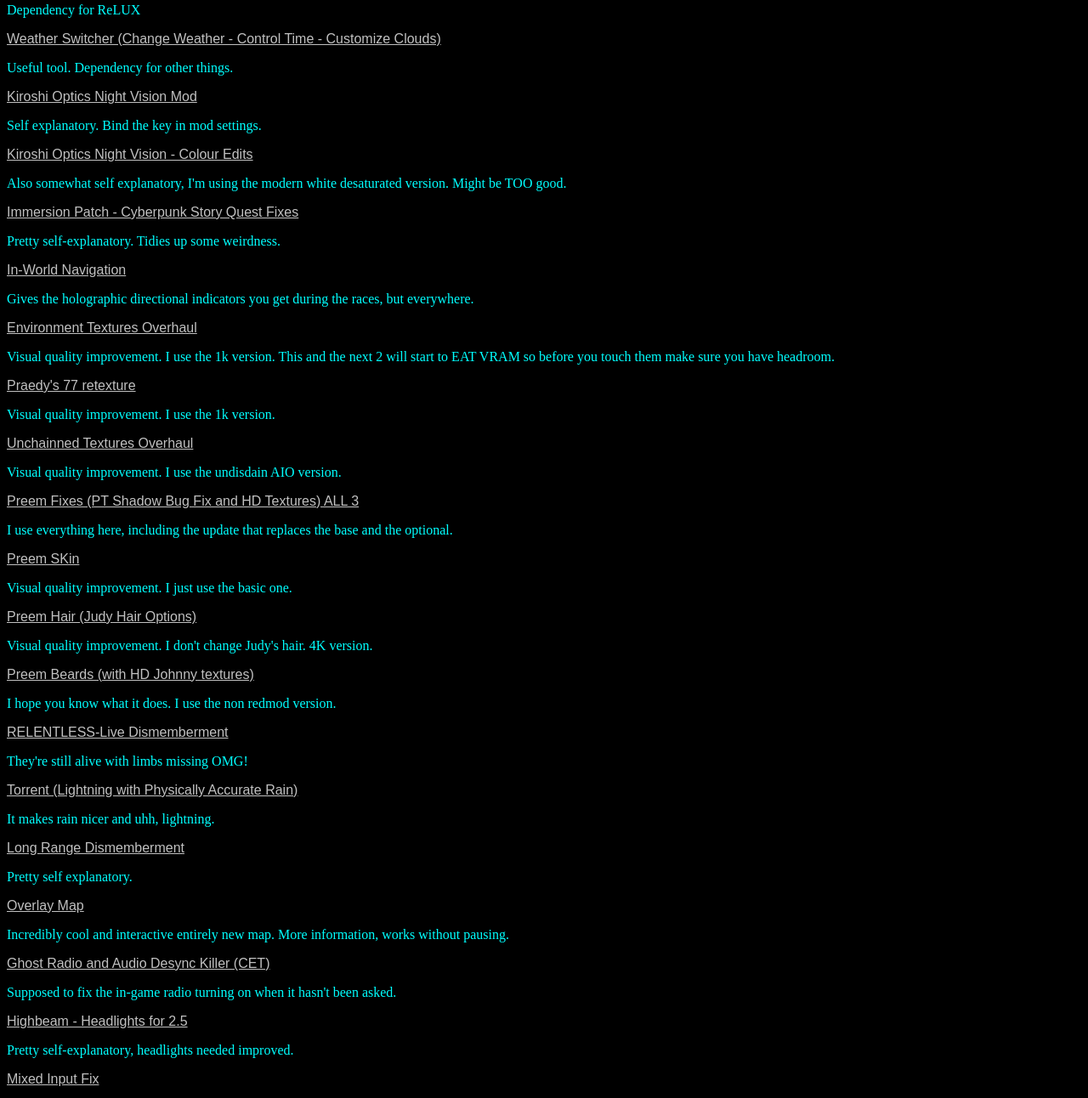
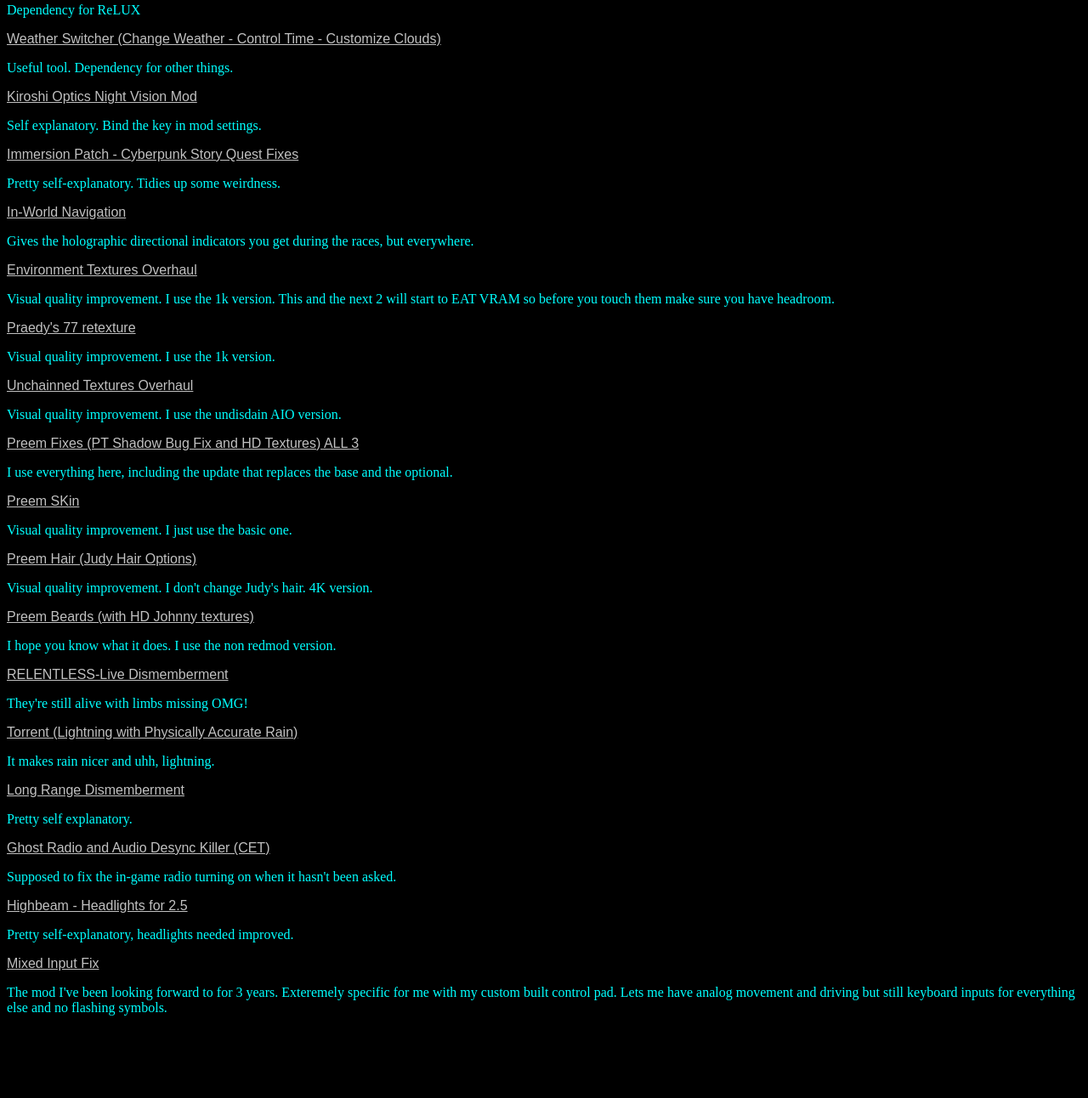
Before and after one commit to robobravado/robobravado.github.io, a plain HTML site: page cp2077modlist.html in a window 1280 px wide. Shown: the part 2169-3461 px from the top of the page at 85% size. After the commit the page ends 3380 px from the top, so only its background shows below. Drawn offline with Linux system fonts and the light colour scheme.

Commit message:
Add files via upload

```diff
--- a/cp2077modlist.html
+++ b/cp2077modlist.html
@@ -48,7 +48,6 @@
     <a href="https://www.nexusmods.com/cyberpunk2077/mods/25845">ReImagined</a><p>Dependency for ReLUX</p>
     <a href="https://www.nexusmods.com/cyberpunk2077/mods/18027">Weather Switcher (Change Weather - Control Time - Customize Clouds)</a><p>Useful tool. Dependency for other things.</p>
     <a href="https://www.nexusmods.com/cyberpunk2077/mods/8326">Kiroshi Optics Night Vision Mod</a><p>Self explanatory. Bind the key in mod settings.</p>
-    <a href="https://www.nexusmods.com/cyberpunk2077/mods/9991">Kiroshi Optics Night Vision - Colour Edits</a><p>Also somewhat self explanatory, I'm using the modern white desaturated version. Might be TOO good.</p>
     <a href="https://www.nexusmods.com/cyberpunk2077/mods/29152">Immersion Patch - Cyberpunk Story Quest Fixes</a><p>Pretty self-explanatory. Tidies up some weirdness.</p>
     <a href="https://www.nexusmods.com/cyberpunk2077/mods/4583">In-World Navigation</a><p>Gives the holographic directional indicators you get during the races, but everywhere.</p>
     <a href="https://www.nexusmods.com/cyberpunk2077/mods/13372">Environment Textures Overhaul</a><p>Visual quality improvement. I use the 1k version. This and the next 2 will start to EAT VRAM so before you touch them make sure you have headroom.</p>
@@ -61,7 +60,6 @@
     <a href="https://www.nexusmods.com/cyberpunk2077/mods/35703">RELENTLESS-Live Dismemberment</a><p>They're still alive with limbs missing OMG!</p>
     <a href="https://www.nexusmods.com/cyberpunk2077/mods/37031">Torrent (Lightning with Physically Accurate Rain)</a><p>It makes rain nicer and uhh, lightning.</p>
     <a href="https://www.nexusmods.com/cyberpunk2077/mods/37530">Long Range Dismemberment</a><p>Pretty self explanatory.</p>
-    <a href="https://www.nexusmods.com/cyberpunk2077/mods/37992">Overlay Map</a><p>Incredibly cool and interactive entirely new map. More information, works without pausing.</p>
     <a href="https://www.nexusmods.com/cyberpunk2077/mods/37464">Ghost Radio and Audio Desync Killer (CET)</a><p>Supposed to fix the in-game radio turning on when it hasn't been asked.</p>
     <a href="https://www.nexusmods.com/cyberpunk2077/mods/36088">Highbeam - Headlights for 2.5</a><p>Pretty self-explanatory, headlights needed improved.</p>
     <a href="https://www.nexusmods.com/cyberpunk2077/mods/31759">Mixed Input Fix</a><p>The mod I've been looking forward to for 3 years. Exteremely specific for me with my custom built control pad. Lets me have analog movement and driving but still keyboard inputs for everything else and no flashing symbols.</p>
```
